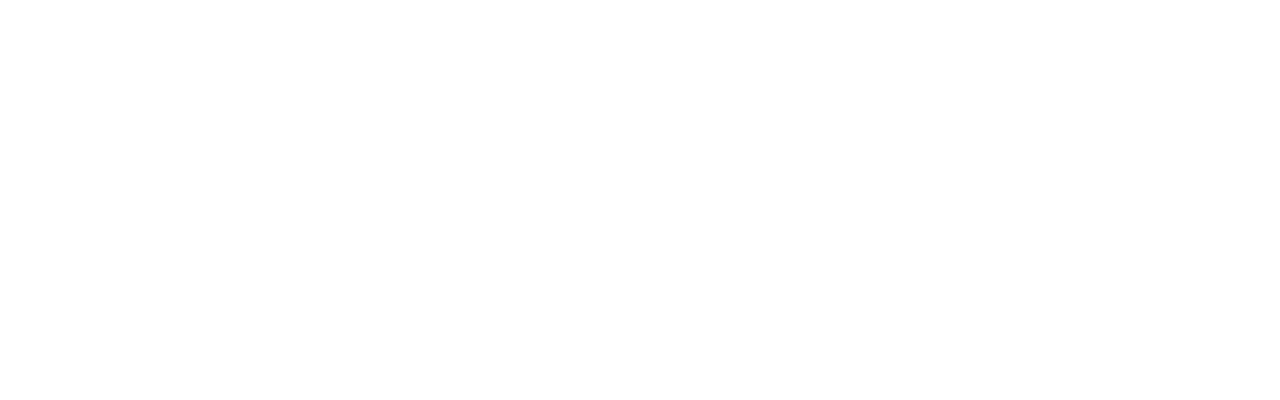
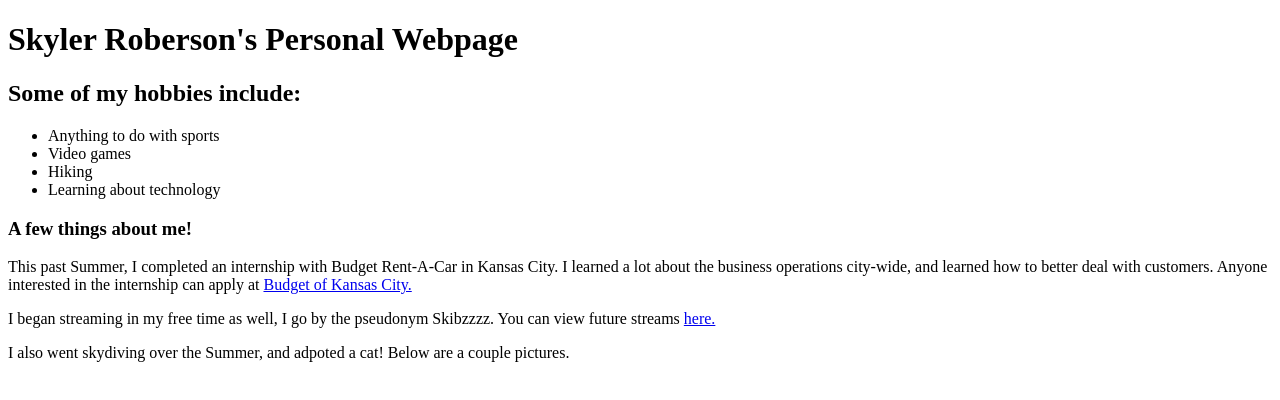
Before and after one commit to 44334-fa21/personalwebpage-skylerroberson, a plain HTML site: page index.html in a window 1280 px wide. Drawn offline with Linux system fonts and the light colour scheme.

Commit message:
Update index.html

```diff
--- a/index.html
+++ b/index.html
@@ -8,6 +8,24 @@
 </head>
 
 <body>
+	<h1>Skyler Roberson's Personal Webpage</h1>
+	<h2>Some of my hobbies include:</h2>
+	<ul>
+		<li>Anything to do with sports</li>
+		<li>Video games</li>
+		<li>Hiking</li>
+		<li>Learning about technology</li>
+	</ul>
+	<h3>A few things about me!</h3>
+	<p>This past Summer, I completed an internship with Budget Rent-A-Car in Kansas City.
+		I learned a lot about the business operations city-wide, and learned how to better
+		deal with customers. Anyone interested in the internship can apply at
+		<a href="https://recruiting.paylocity.com/Recruiting/Jobs/All/fcdc2ac8-d0a6-4bea-81a1-f69041e7ebb8/Kansas-City-Landsmen-LLC">
+			Budget of Kansas City.</a>
+	</p>
+	<p> I began streaming in my free time as well, I go by the pseudonym Skibzzzz. You can view future streams <a href="https://www.twitch.tv/skibzzzz">here.</a></p>
+	<p>I also went skydiving over the Summer, and adpoted a cat! Below are a couple pictures.</p>
+
 
 </body>
 
```
